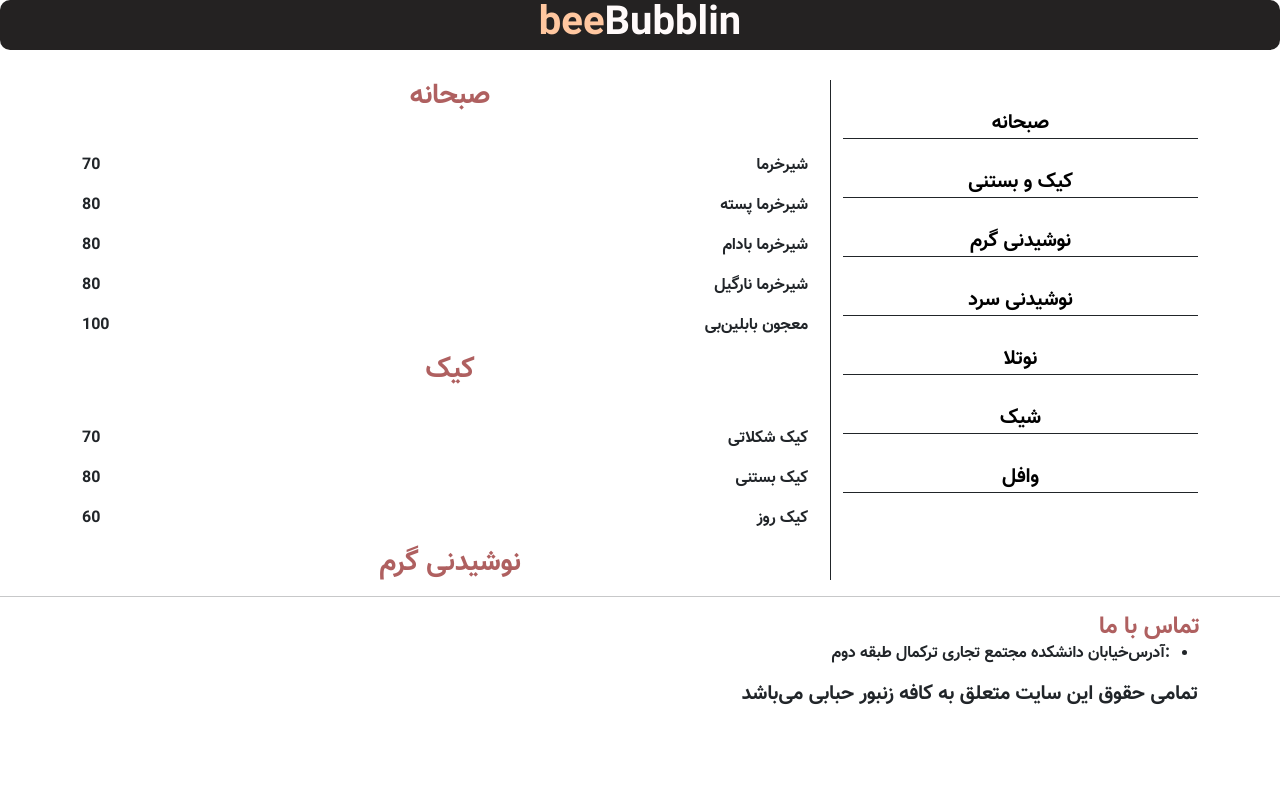
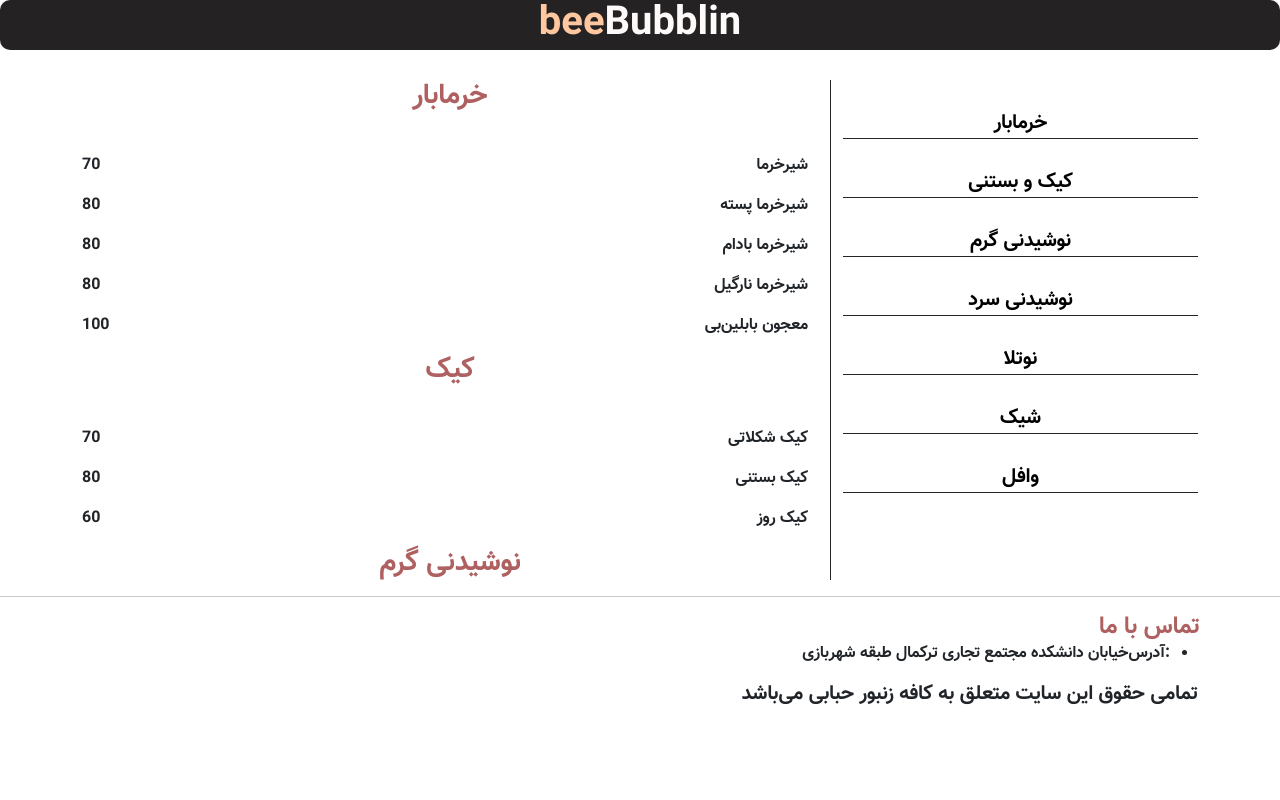
Before and after one commit to aria-chalipa/bubblinebeeCofe, a plain HTML site: page index.html in a window 1280 px wide. Drawn offline with nearby package versions, Linux system fonts and the light colour scheme; files whose address does not match are found by name; a web font is replaced by a local one.

Commit message:
Update index.html

```diff
--- a/index.html
+++ b/index.html
@@ -18,7 +18,7 @@
         <div class="row">
           <div class="col-4 items">
             <ul>
-                <li><a href="#sop">صبحانه</a></li>
+                <li><a href="#sop">خرمابار</a></li>
                 <li><a href="#cake">کیک و بستنی</a></li>
                 <li><a href="#coffe">نوشیدنی گرم</a></li>
                 <li><a href="#coldCoffe">نوشیدنی سرد</a></li>
@@ -30,7 +30,7 @@
           </div>
 
           <div class="col-8 info">
-            <h3 id="sop">صبحانه</h3>
+            <h3 id="sop">خرمابار</h3>
 
     <div>
         <ul>
@@ -160,7 +160,7 @@
             <div class="footer-right col-12 p-0">
                 <h4>تماس با ما</h4>
              <ul>
-                <li class="p-0"><p class="d-inline p-0">:آدرس</p><p class="d-inline p-0">خیابان دانشکده مجتمع تجاری ترکمال طبقه دوم</p></li>
+                <li class="p-0"><p class="d-inline p-0">:آدرس</p><p class="d-inline p-0">خیابان دانشکده مجتمع تجاری ترکمال طبقه شهربازی</p></li>
              </ul>
             </div>
         </div>
```
